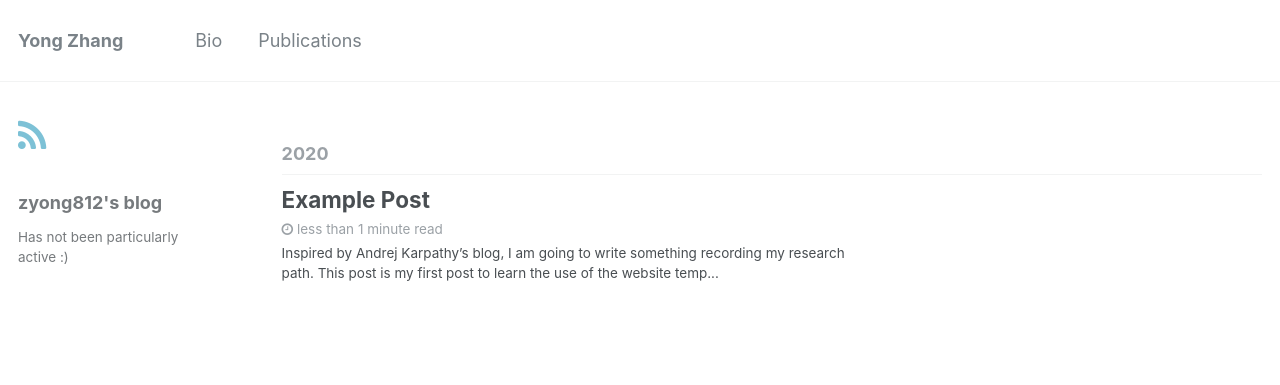
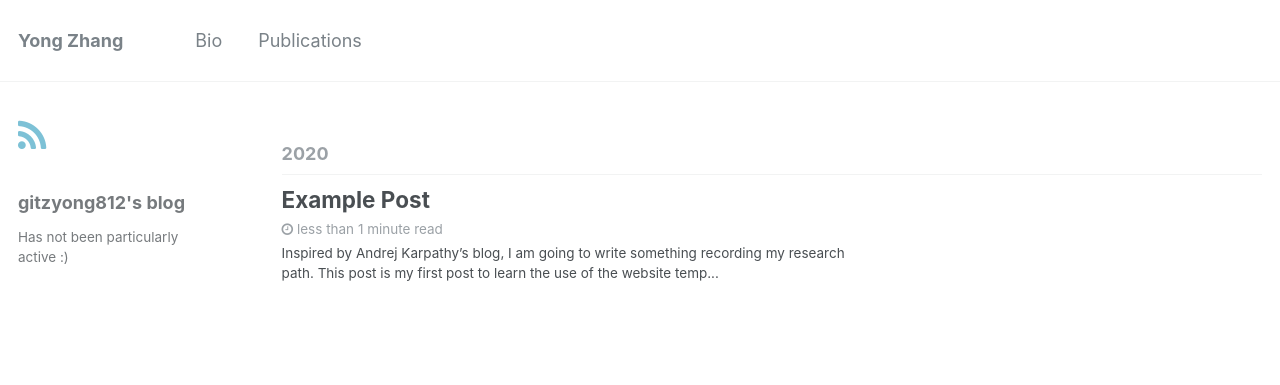
Before and after one commit to zyong812/zyong812.github.io, a Jekyll site: the page built from _pages/blog.html, in a window 1280 px wide. Shown: the top 385 px of the page. Built offline with Jekyll 4.4.1, drawn with Linux system fonts in a browser that asks for light colours; a script that is not in the unit is left out.

Commit message:
update name

```diff
--- a/_config.yml
+++ b/_config.yml
@@ -11,7 +11,7 @@
 title_separator          : "-"
 name                     : "Yong Zhang"
 description              : "Yong Zhang's academic website."
-url                      : https://zyong812.github.io
+url                      : https://gitzyong812.github.io
 baseurl                  : # the subpath of your site, e.g. "/blog"
 gh_repo                  :
 teaser                   : # filename of teaser fallback teaser image placed in /images/, .e.g. "500x300.png"
@@ -76,7 +76,7 @@
   flickr           :
   facebook         :
   foursquare       :
-  github           : "zyong812"
+  github           : "gitzyong812"
   google_plus      :
   keybase          :
   instagram        :
--- a/_data/publications.yml
+++ b/_data/publications.yml
@@ -13,7 +13,7 @@
     teaser: VS3_intro.png
     links:
       - "[PDF](https://openaccess.thecvf.com/content/CVPR2023/papers/Zhang_Learning_To_Generate_Language-Supervised_and_Open-Vocabulary_Scene_Graph_Using_Pre-Trained_CVPR_2023_paper.pdf){: .btn .btn--info}"
-      - "[Code](https://github.com/zyong812/VS3_CVPR23){: .btn .btn--info}"
+      - "[Code](https://github.com/gitzyong812/VS3_CVPR23){: .btn .btn--info}"
 
   - title: "Exploring Structure-aware Transformer over Interaction Proposals for Human-Object Interaction Detection"
     authors: "**Yong Zhang**, Yingwei Pan, Ting Yao, Rui Huang, Tao Mei, and Chang-Wen Chen"
@@ -21,7 +21,7 @@
     teaser: STIP_intro.png
     links:
       - "[PDF](https://openaccess.thecvf.com/content/CVPR2022/papers/Zhang_Exploring_Structure-Aware_Transformer_Over_Interaction_Proposals_for_Human-Object_Interaction_Detection_CVPR_2022_paper.pdf){: .btn .btn--info}"
-      - "[Code](https://github.com/zyong812/STIP){: .btn .btn--info}"
+      - "[Code](https://github.com/gitzyong812/STIP){: .btn .btn--info}"
 
   - title: "Boosting Scene Graph Generation with Visual Relation Saliency"
     authors: "**Yong Zhang**, Yingwei Pan, Ting Yao, Rui Huang, Tao Mei, and Chang-Wen Chen"
--- a/_includes/head/custom.html
+++ b/_includes/head/custom.html
@@ -1,7 +1,7 @@
 <!-- start custom head snippets -->
 
 
-<link rel="shortcut icon" type="image/x-icon" href="https://raw.githubusercontent.com/zyong812/zyong812.github.io/master/icon.png">
+<link rel="shortcut icon" type="image/x-icon" href="https://raw.githubusercontent.com/gitzyong812/gitzyong812.github.io/master/icon.png">
 <link rel="apple-touch-icon-precomposed" sizes="144x144" href="https://www.panderson.me/images/apple-touch-icon-144-precomposed.png">
 
 <script src="//d3js.org/d3.v3.min.js"></script>
--- a/_pages/blog.html
+++ b/_pages/blog.html
@@ -7,7 +7,7 @@
 <div id="main" role="main">
   <div class="sidebar sticky">
     <a href="{{ base_path }}/feed.xml"><i class="fa fa-rss fa-2x" aria-hidden="true"></i></a>
-    <h3>zyong812's blog</h3>
+    <h3>gitzyong812's blog</h3>
     <p>Has not been particularly active :)</p>
   </div>
   <div class="archive">
```
